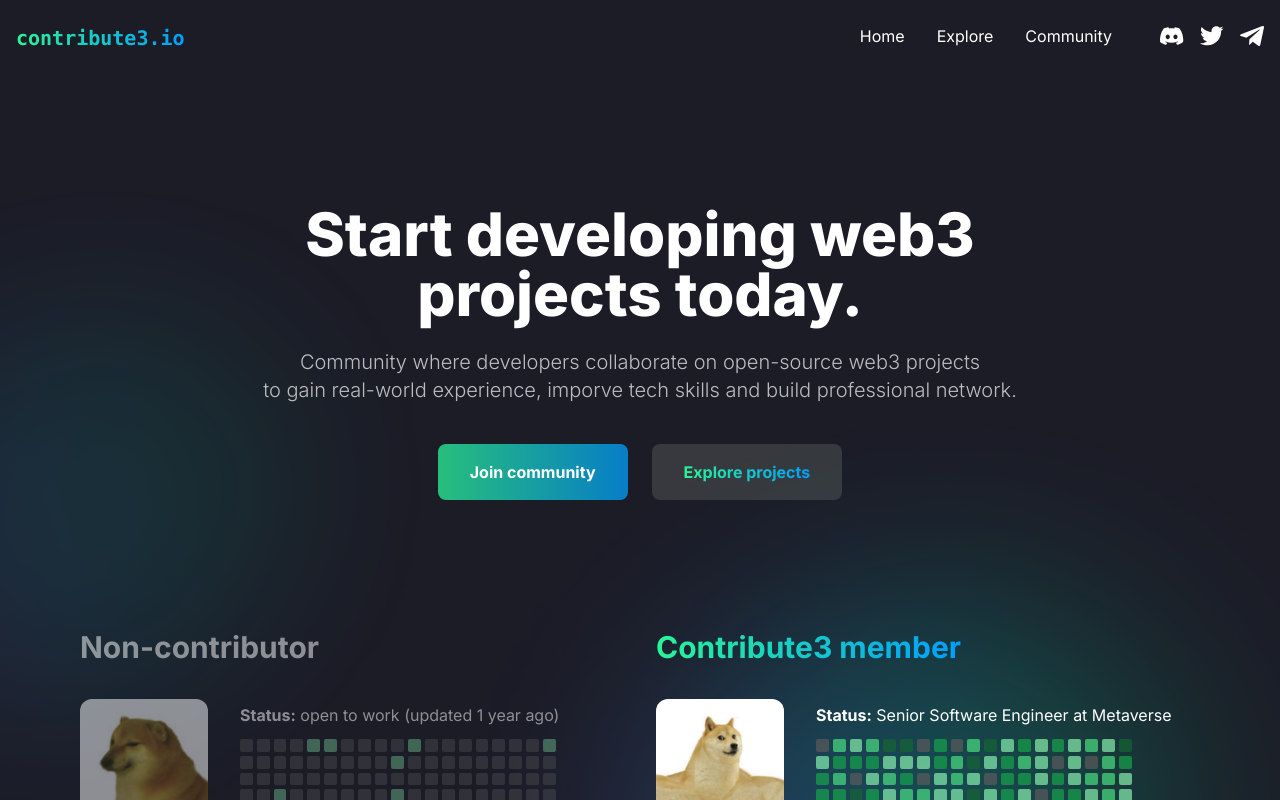
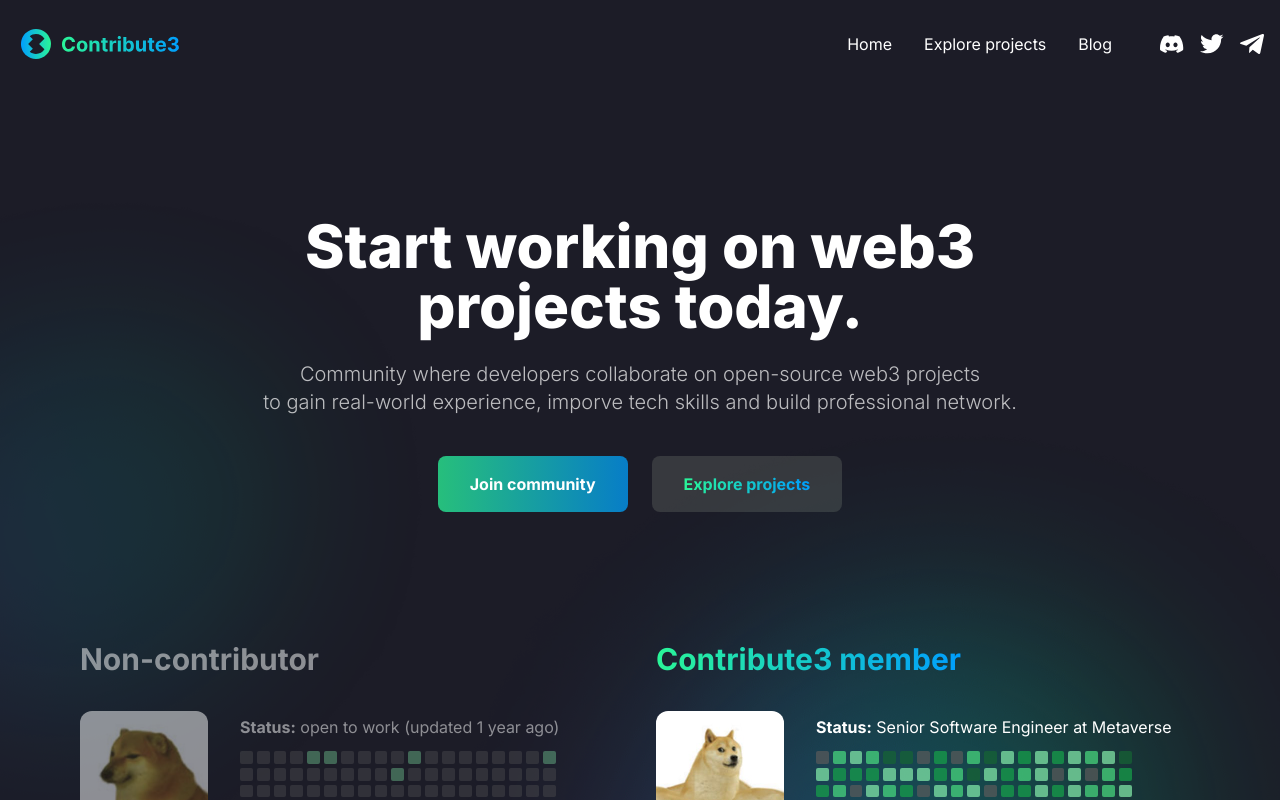
Before and after one commit to gssvv/contribute3, a Next.js app in the folder app/frontend/: page / in a window 1280 px wide. Shown: the top 800 px of the page. Built offline with nearby package versions, Linux system fonts and the light colour scheme.

Commit message:
Logo Update

```diff
--- a/app/frontend/pages/index.tsx
+++ b/app/frontend/pages/index.tsx
@@ -49,22 +49,22 @@ const Home: NextPage = () => {
   return (
     <div>
       <Head>
-        <title>Create Next App</title>
+        <title>Contribute3 — </title>
         <meta name="description" content="Generated by create next app" />
         <link rel="icon" href="/favicon.ico" />
       </Head>
 
-      <header className="container mx-auto px-4 py-6 flex gap-4 sm:gap-12">
-        <div className="font-mono text-primary font-bold text-xl">
-        contribute3.io
-        </div>
+      <header className="container mx-auto px-4 py-6 flex items-center gap-4 sm:gap-12">
+        <a href="/" className="font-mono text-primary font-bold text-xl">
+          <img src="./logo.svg" className="h-10" alt="contribute3 logo" />
+        </a>
 
         <div className="flex-1" />
 
         <nav className="hidden md:flex gap-8">
           <a className="text-white active:text-primary" href="#">Home</a>
-          <a className="text-white active:text-primary" href="#">Explore</a>
-          <a className="text-white active:text-primary" href="#">Community</a>
+          <a className="text-white active:text-primary" href="#">Explore projects</a>
+          <a className="text-white active:text-primary" href="#">Blog</a>
         </nav>
 
         <div className="hidden md:flex gap-4">
@@ -98,7 +98,7 @@ const Home: NextPage = () => {
         <img src="./blurry-gradient.png" className="blurry-gradient blurry-gradient--md -top-1/4 -left-1/4" alt="" />
 
         <div className="relative">
-          <h1>Start developing web3 <br className="md:block hidden" />
+          <h1>Start working on web3 <br className="md:block hidden" />
         projects today.</h1>
           <p className="mt-6 opacity-70 sm:text-xl text-base leading-7 font-light">
           Community where developers collaborate on open-source web3 projects <br className="md:block hidden" />
```
Also changed, not shown: app/frontend/public/logo.svg (added), app/frontend/public/vercel.svg (deleted).
